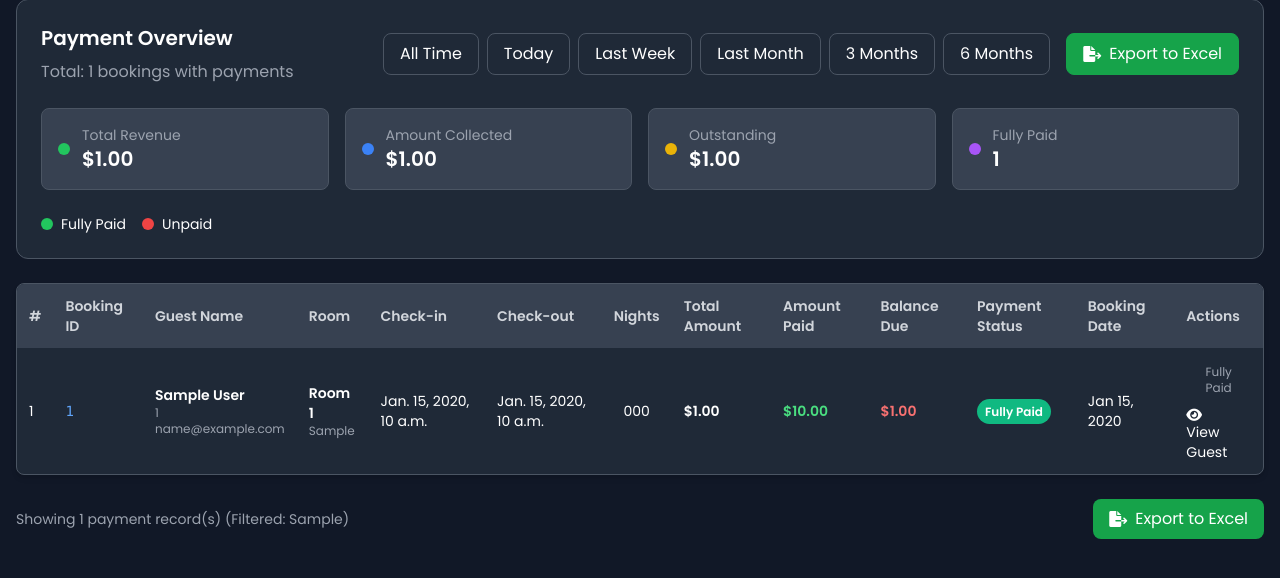
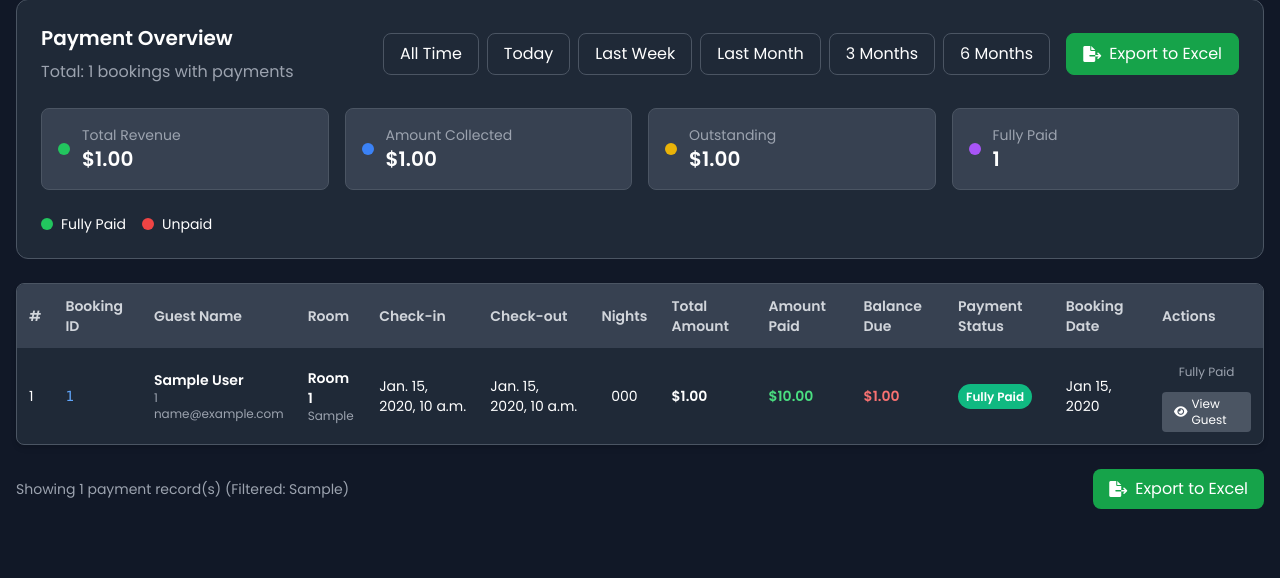
Before and after one commit to sirajsayyed06/hotel_management, a Django app: template templates/payment_management.html in a window 1280 px wide. Shown: the part 116-694 px from the top of the page. Run offline with Django 3.2, Linux system fonts and the light colour scheme; the template is opened without the code that fills it: most values are stand-ins (such as "Sample title", 1, 10 or a date in 2020); some libraries are stand-ins or nearby versions.

Commit message:
Update payment_management.html

```diff
--- a/templates/payment_management.html
+++ b/templates/payment_management.html
@@ -247,8 +247,8 @@
                                     {% endif %}
 
                                     <!-- View Guest Details -->
-                                    <!-- <a href="{% url 'guest_detail' payment.guest.guest_id %}"
-                                       class="w-full px-3 py-1 bg-gray-600 hover:bg-gray-700 text-white text-xs rounded transition-colors flex items-center justify-center"> -->
+                                    <a href="#"
+                                       class="w-full px-3 py-1 bg-gray-600 hover:bg-gray-700 text-white text-xs rounded transition-colors flex items-center justify-center">
                                         <i class="fas fa-eye mr-1"></i> View Guest
                                     </a>
                                 </div>
```
